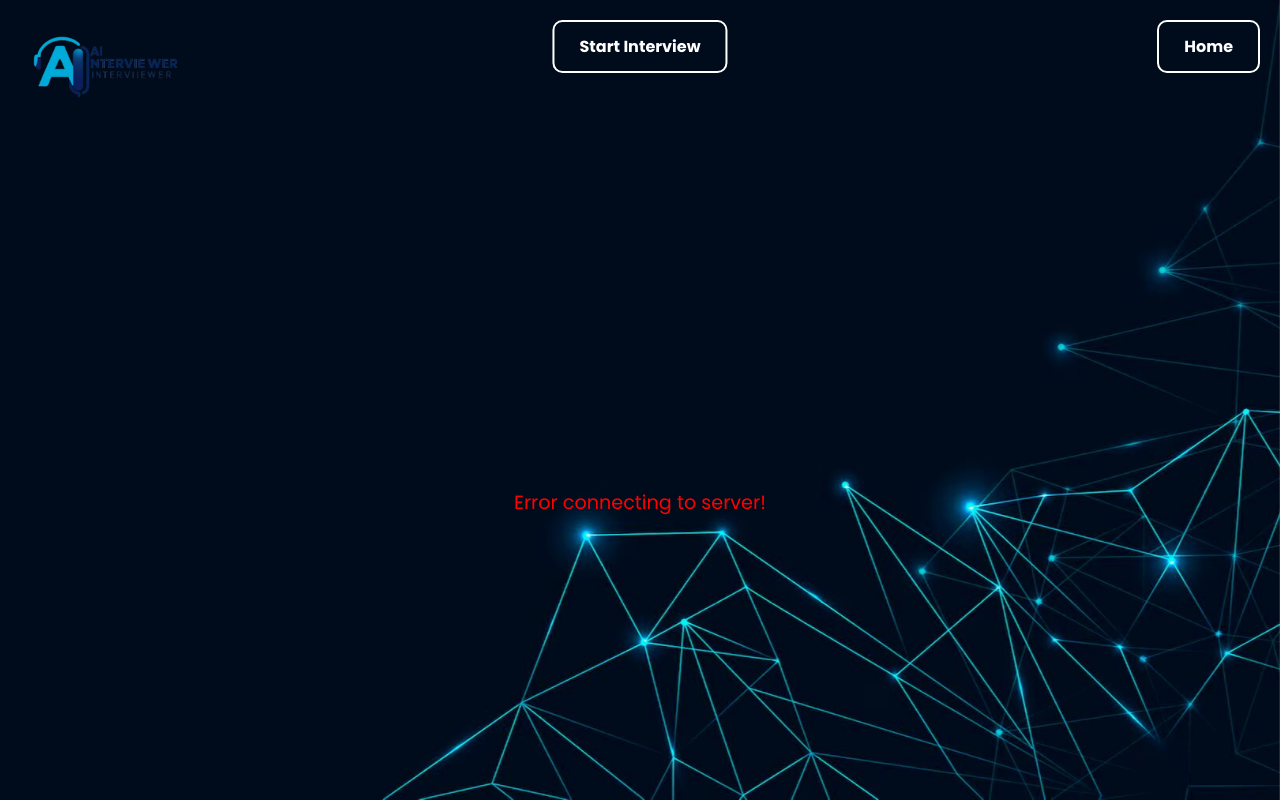
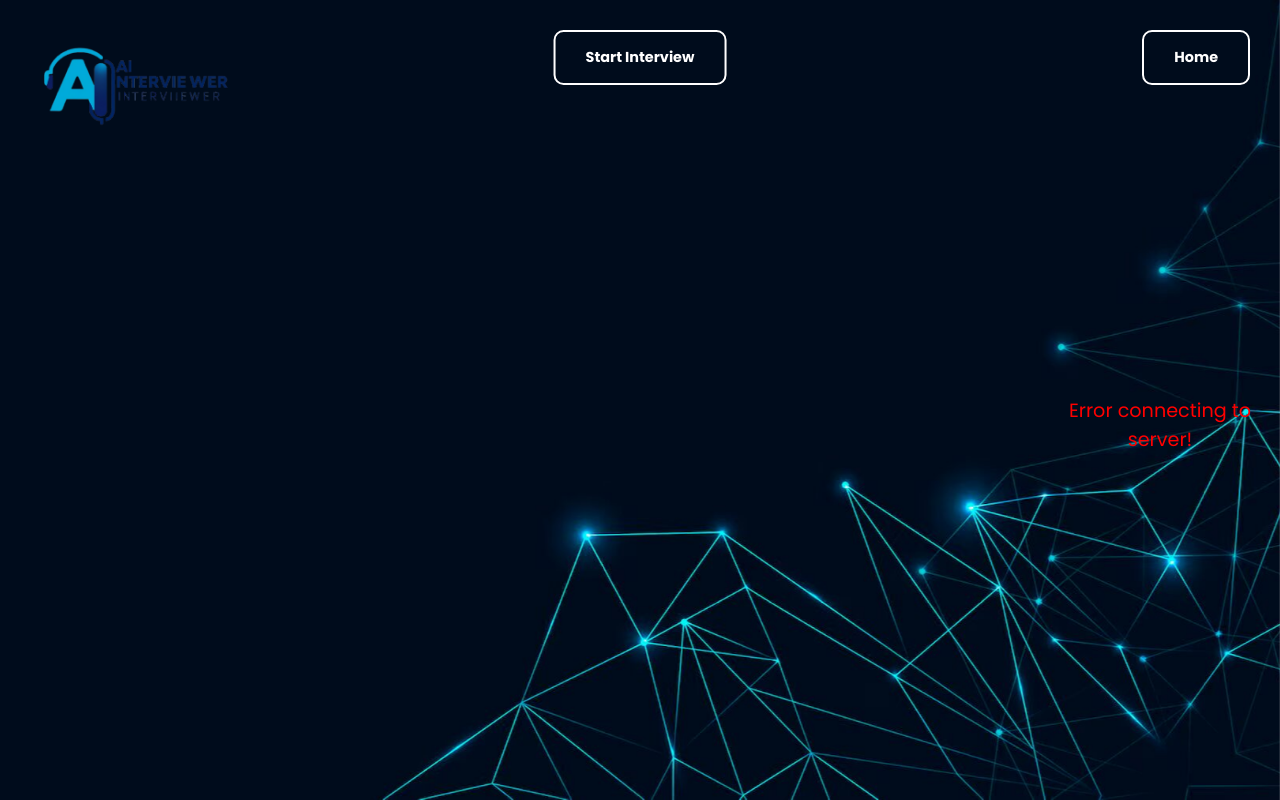
Before and after one commit to vineetj12/ai-interviewer, a plain HTML site: page checkscore.html in a window 1280 px wide. Drawn offline with nearby package versions, Linux system fonts and the light colour scheme; no server answers.

Commit message:
Update checkscore.css

```diff
--- a/checkscore.css
+++ b/checkscore.css
@@ -10,16 +10,14 @@
 body, html {
     width: 100%;
     height: 100%;
+    overflow: hidden;
     display: flex;
     flex-direction: column;
     justify-content: center;
     align-items: center;
     color: white;
-    text-align: center;
-    overflow: auto; /* Allows scrolling if needed */
 }
 
-/* Background */
 .background {
     position: fixed;
     top: 0;
@@ -31,19 +29,22 @@ body, html {
     z-index: -1;
 }
 
-/* Logo */
+/* Logo Styling */
 .logo {
     position: absolute;
-    top: 15px;
-    left: 15px;
-    width: 180px;
+    top: 20px;
+    left: 20px;
+    width: 230px;
     height: auto;
 }
 
-/* Buttons */
-button {
-    padding: 12px 25px;
-    font-size: 1em;
+.start-btn {
+    position: absolute;
+    top: 30px;
+    left: 50%;
+    transform: translateX(-50%);
+    padding: 15px 30px;
+    font-size: 0.9em;
     font-weight: bold;
     background: transparent;
     color: white;
@@ -53,67 +54,45 @@ button {
     transition: 0.3s ease;
 }
 
-button:hover {
+.start-btn:hover {
     background: rgba(255, 255, 255, 0.2);
 }
 
-/* Start Button */
-.start-btn {
+.home-btn {
     position: absolute;
-    top: 20px;
-    left: 50%;
-    transform: translateX(-50%);
+    top: 30px;
+    right: 30px;
+    padding: 15px 30px;
+    font-size: 0.9em;
+    font-weight: bold;
+    background: transparent;
+    color: white;
+    border: 2px solid white;
+    border-radius: 10px;
+    cursor: pointer;
+    transition: 0.3s ease;
 }
 
-/* Home Button */
-.home-btn {
-    position: absolute;
-    top: 20px;
-    right: 20px;
+.home-btn:hover {
+    background: rgba(255, 255, 255, 0.2);
 }
 
-/* Progress Container */
 .progress-container {
     display: flex;
-    flex-direction: column;
+    flex-direction: row;
     align-items: center;
-    justify-content: center;
-    gap: 20px;
+    gap: 40px;
     margin-top: 50px;
 }
 
-/* Canvas */
 canvas {
-    width: 90% !important;
-    max-width: 400px;
-    height: auto !important;
+    width: 400px !important;
+    height: 500px !important;
 }
 
-/* Progress Text */
 .progress-text {
     font-size: 1.2em;
     max-width: 300px;
     text-align: center;
+    margin-left: 600px;
 }
-
-/* Responsive Design */
-@media (max-width: 768px) {
-    .logo {
-        width: 140px;
-    }
-
-    .start-btn, .home-btn {
-        font-size: 0.9em;
-        padding: 10px 20px;
-    }
-
-    .progress-container {
-        flex-direction: column;
-        gap: 15px;
-    }
-
-    canvas {
-        width: 90% !important;
-        max-width: 300px;
-    }
-}
```
